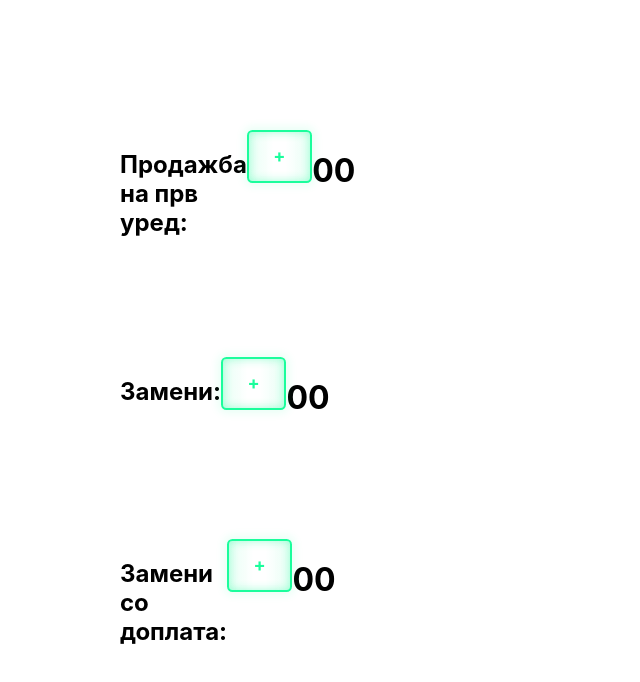
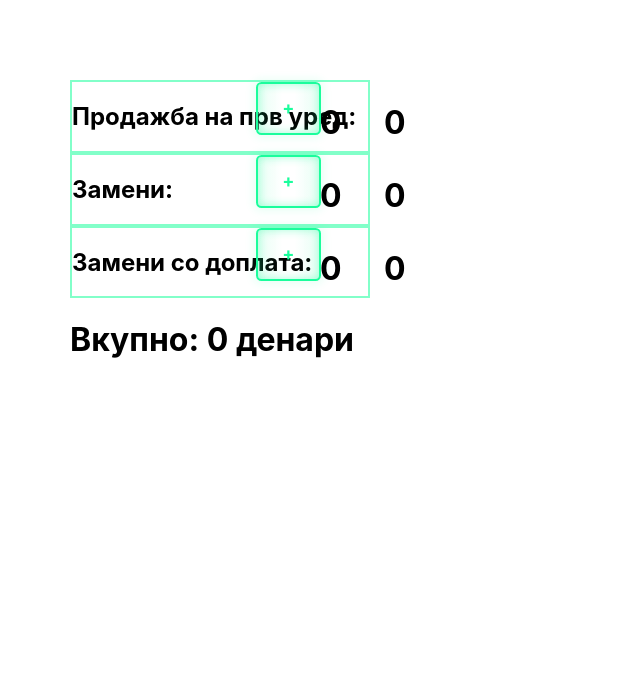
Before and after one commit to DamjanJoveski/IQOSBonusCalculator, a React (Create React App) app in the folder iqos-bonus-calculator/: page / in a window 1280 px wide. Shown: the top 682 px of the page, without its empty margins (0-640 px from the left). Built offline with nearby package versions, Linux system fonts and the light colour scheme.

Commit message:
Added TotalSum

```diff
--- a/iqos-bonus-calculator/src/App.js
+++ b/iqos-bonus-calculator/src/App.js
@@ -1,11 +1,14 @@
 import './App.css';
 import BonusType from "./bonusType/BonusType";
 import { useState } from "react";
+import TotalSum from "./TotalSum/TotalSum";
 
 function App() {
     const [numberOfAcquisitions, setNumberOfAcquisitions] = useState(0);
     const [numberOfSwaps, setNumberOfSwaps] = useState(0);
     const [numberOfSwapsWithFee, setNumberOfSwapsWithFee] = useState(0);
+
+    let TotalCount = numberOfAcquisitions + numberOfSwaps + numberOfSwapsWithFee;
 
     const bonusTypes = [
         { name: "Продажба на прв уред:", count: numberOfAcquisitions,id:1 },
@@ -30,6 +33,7 @@ function App() {
                     <BonusType id={bonusType.id} name={bonusType.name} count={bonusType.count} incrementCounter={incrementCounter} />
                 </div>
             ))}
+            <TotalSum totalCount={TotalCount}/>
         </div>
     );
 }
--- /dev/null
+++ b/iqos-bonus-calculator/src/TotalSum/TotalSum.js
@@ -0,0 +1,14 @@
+import './TotalSum.css'
+
+function TotalSum(props) {
+
+    let totalAmount = props.totalCount * 300;
+
+    return(
+        <div className='TotalSum'>
+            <h1>Вкупно: {totalAmount} денари </h1>
+        </div>
+    )
+}
+
+export default TotalSum;
--- a/iqos-bonus-calculator/src/bonusType/BonusType.css
+++ b/iqos-bonus-calculator/src/bonusType/BonusType.css
@@ -1,5 +1,24 @@
 .BonusType{
     display: flex;
+    flex-direction: row;
     justify-content: space-between;
-    margin: 50px;
+    border: #82ffc9;
+    border-style: solid;
+    border-width: 2px;
 }
+
+.Button {
+    position: absolute;
+    left:20%
+}
+
+.BonusAmount{
+    position: absolute;
+    left: 30%;
+
+}
+
+.Counter{
+    position: absolute;
+    left:25%;
+}
--- a/iqos-bonus-calculator/src/bonusType/BonusType.js
+++ b/iqos-bonus-calculator/src/bonusType/BonusType.js
@@ -12,9 +12,15 @@ function BonusType (props) {
     return (
         <div className='BonusType'>
             <h2>{props.name}</h2>
-            <PlusButton incrementCounter={incrementCounter} />
-            <Counter count={props.count} />
-            <BonusAmount count={props.count}/>
+            <div className='Button'>
+                <PlusButton incrementCounter={incrementCounter} />
+            </div>
+            <div className='Counter'>
+                <Counter count={props.count} />
+            </div>
+            <div className='BonusAmount'>
+                <BonusAmount count={props.count}/>
+            </div>
         </div>
     )
 }
```
Also changed, not shown: iqos-bonus-calculator/src/TotalSum/TotalSum.css (added).
